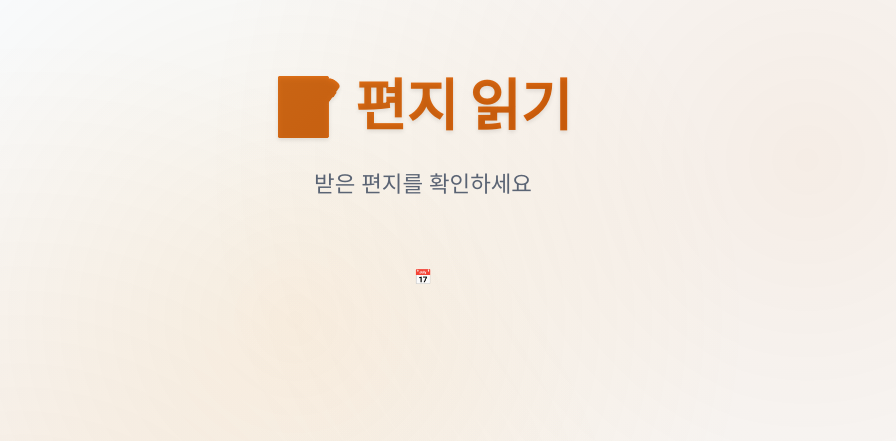
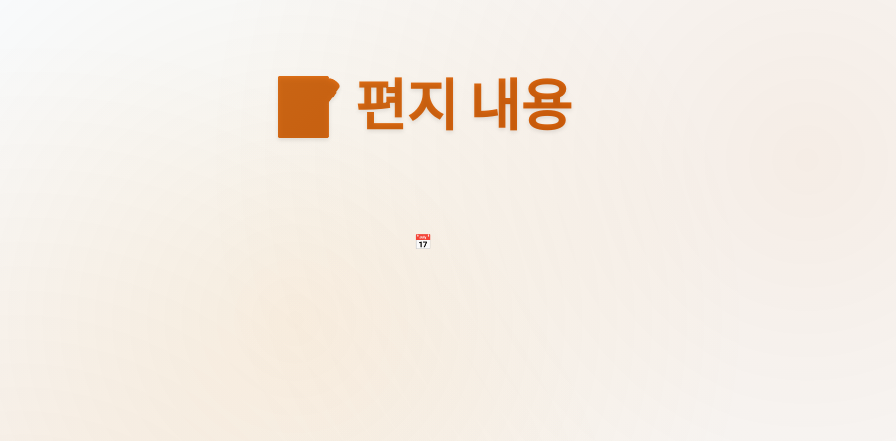
Before and after one commit to JiwonHwang01/Letters_project, a Django app: template letters/templates/letters/letter_detail.html in a window 1280 px wide. Shown: the top 441 px of the page, without its empty margins (217-1113 px from the left). Run offline with Django 4.2, Linux system fonts and the light colour scheme; the template is opened without the code that fills it, so the values that code supplies are empty; some web fonts are replaced.

Commit message:
feat: improve UI

```diff
--- a/letters/templates/letters/letter_detail.html
+++ b/letters/templates/letters/letter_detail.html
@@ -54,8 +54,7 @@
 
 {% block content %}
     <div class="header">
-        <div class="logo">📝 편지 읽기</div>
-        <div class="subtitle">받은 편지를 확인하세요</div>
+        <div class="logo">📝 편지 내용</div>
     </div>
 
     <div class="letter-content">
```
